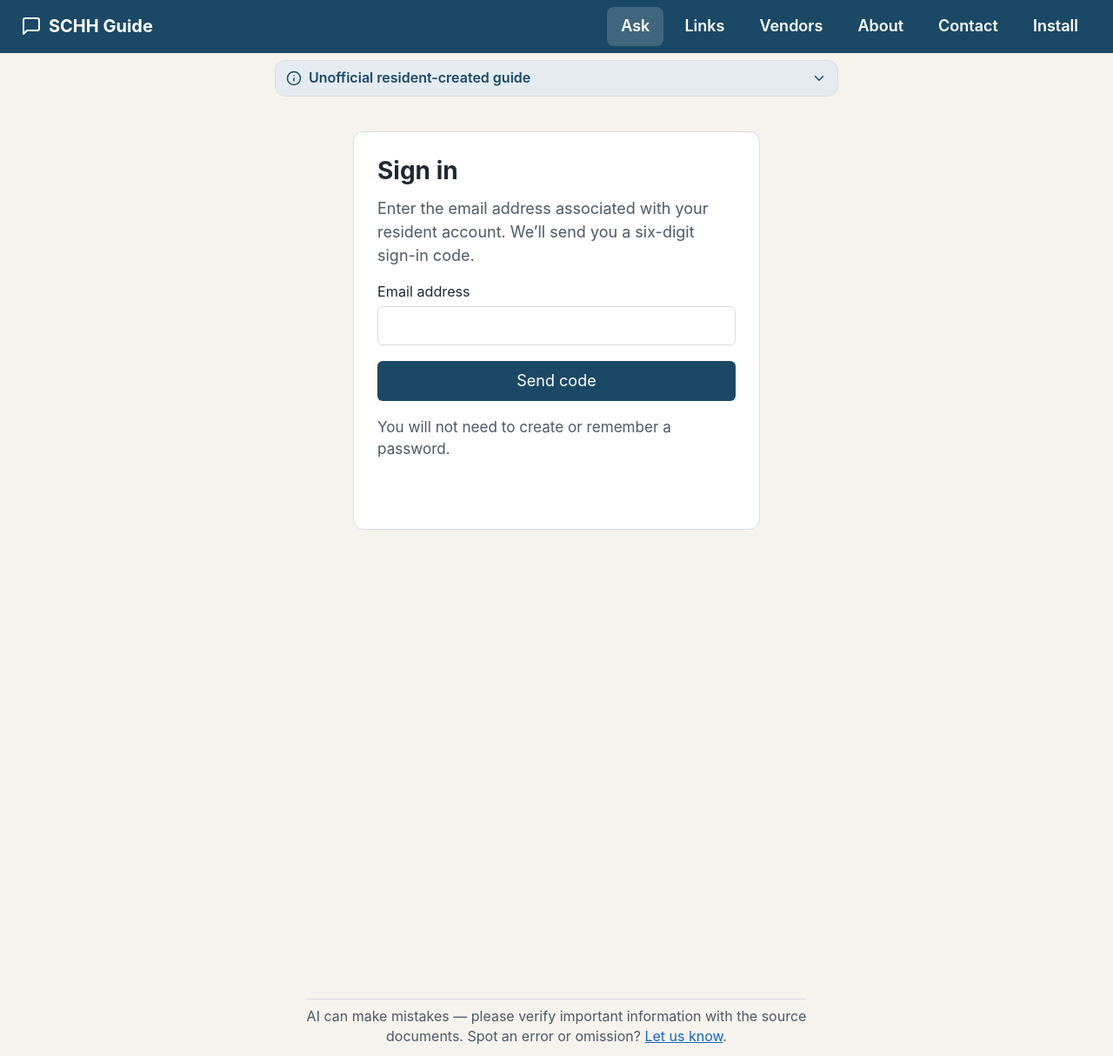
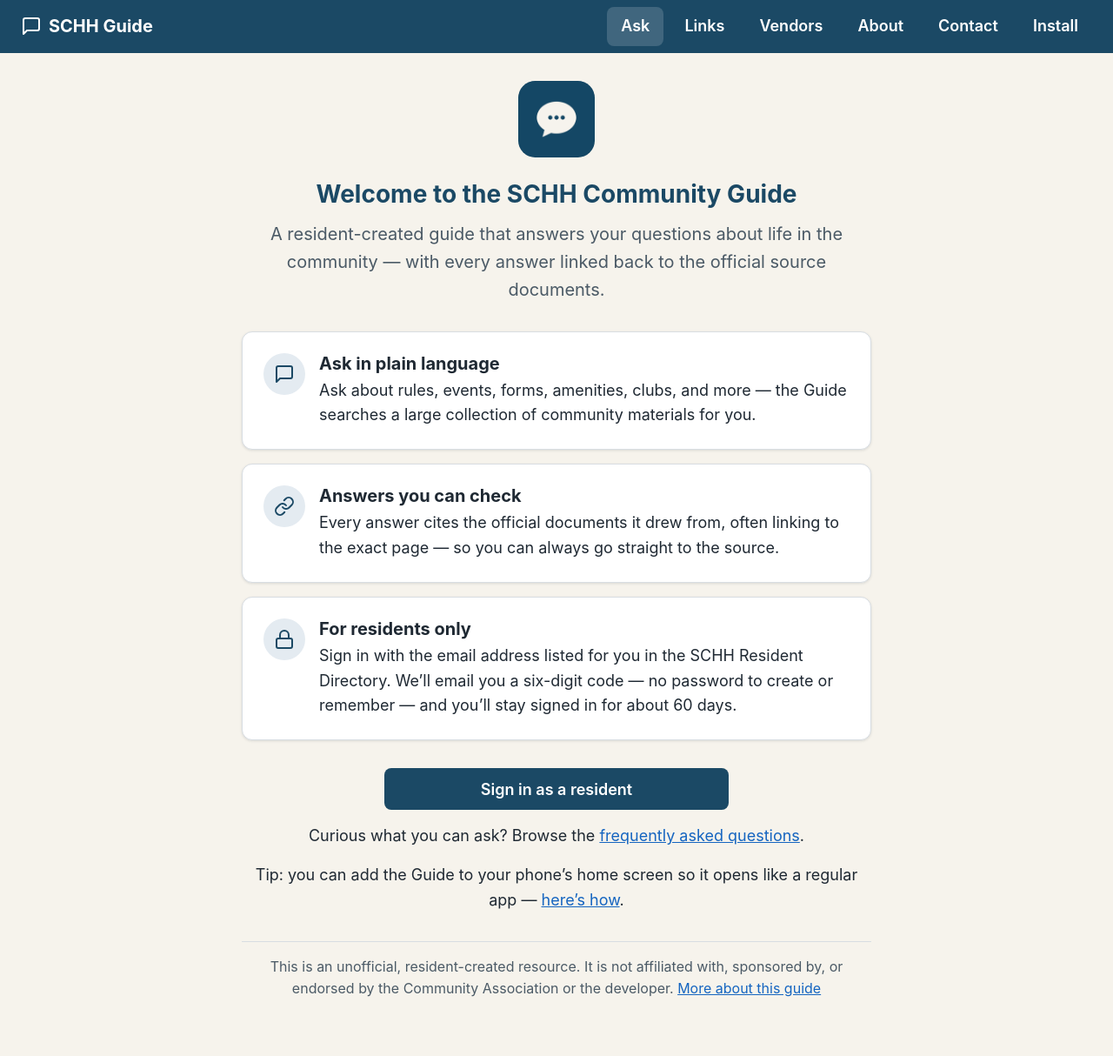
Before and after one commit to rsnyder/schh-info, a Jekyll site: the page built from index.html, in a window 1280 px wide. Shown: the whole page at 87% size. Built offline with Jekyll 4.4.1, drawn with Linux system fonts in a browser that asks for light colours.

Commit message:
Welcome landing view for signed-out visitors at /
New visitors to schh.info now see a welcome page: what the guide is
(leading with citation-linked answers), how resident sign-in works,
an FAQ pointer, the add-to-home-screen tip linking /install/, and
the unofficial disclaimer. Sign in as a resident reveals the chat.
Routing is client-side with no session round-trip: a localStorage
flag set when the chat component first reaches its signed-in state
sends returning residents straight to chat; ?q= FAQ links bypass the
welcome so questions still flow through sign-in. Welcome-signin taps
counted in Umami.

Co-Authored-By: Claude Fable 5 <noreply@anthropic.com>

```diff
--- a/css/app.css
+++ b/css/app.css
@@ -83,6 +83,8 @@ a:hover { color: var(--color-primary-strong); }
 
 img, svg { max-width: 100%; }
 .icon { width: 24px; height: 24px; flex: none; }
+
+[hidden] { display: none !important; }
 
 .skip-link {
   position: absolute; left: -9999px; top: 0; z-index: 100;
@@ -382,6 +384,43 @@ img, svg { max-width: 100%; }
   min-height: 0;
   display: flex; flex-direction: column;
 }
+/* The Ask page holds two swappable views; the chat one must preserve the
+   flex chain from <main> down to the message pane. */
+#chat-view {
+  display: flex; flex-direction: column;
+  flex: 1 1 auto; min-height: 0;
+}
+
+/* Welcome view for first-time (signed-out) visitors */
+.welcome {
+  max-width: 42em;
+  margin-inline: auto;
+  padding: var(--space-6) var(--space-4) var(--space-7);
+  text-align: center;
+}
+.welcome-icon {
+  width: 88px; height: 88px;
+  border-radius: 22%;
+  margin-bottom: var(--space-4);
+}
+.welcome h1 { font-size: var(--text-2xl); color: var(--color-primary); }
+.welcome-lede { font-size: var(--text-lg); color: var(--color-muted); }
+.welcome-points {
+  display: grid; gap: var(--space-4);
+  margin: var(--space-6) 0;
+  text-align: left;
+}
+.welcome-point { display: flex; gap: var(--space-4); align-items: flex-start; }
+.welcome-point .icon-badge { flex: none; }
+.welcome-point h2 { font-size: var(--text-lg); margin-bottom: var(--space-1); }
+.welcome-point p { margin: 0; }
+.welcome-extra { margin-top: var(--space-4); }
+.welcome-fineprint {
+  margin-top: var(--space-6);
+  padding-top: var(--space-4);
+  border-top: 1px solid var(--color-line);
+  font-size: var(--text-sm); color: var(--color-muted);
+}
 /* Disclaimer notice: starts as a full panel, collapses into a one-line
    pill the first time the resident scrolls or starts typing (small script
    in index.html — the chat pane scrolls internally, so a plain
--- a/index.html
+++ b/index.html
@@ -3,8 +3,63 @@ layout: app
 slug: ask
 fullscreen: true
 chat: true
-description: "Ask the SCHH Community Guide — AI-supported answers about community information, drawn from official sources. Residents only."
+description: "The SCHH Community Guide — a resident-created guide with AI-supported answers about community information, each linked back to official sources. Residents only."
 ---
+<div class="welcome" id="welcome-view" hidden>
+    <img class="welcome-icon" src="/img/icon-192.png" alt="">
+    <h1>Welcome to the SCHH Community Guide</h1>
+    <p class="welcome-lede">A resident-created guide that answers your
+       questions about life in the community &mdash; with every answer
+       linked back to the official source documents.</p>
+
+    <div class="welcome-points">
+        <div class="card welcome-point">
+            <span class="icon-badge">{% include icon.html name="chat" %}</span>
+            <div>
+                <h2>Ask in plain language</h2>
+                <p>Ask about rules, events, forms, amenities, clubs, and more
+                   &mdash; the Guide searches a large collection of community
+                   materials for you.</p>
+            </div>
+        </div>
+        <div class="card welcome-point">
+            <span class="icon-badge">{% include icon.html name="link" %}</span>
+            <div>
+                <h2>Answers you can check</h2>
+                <p>Every answer cites the official documents it drew from,
+                   often linking to the exact page &mdash; so you can always
+                   go straight to the source.</p>
+            </div>
+        </div>
+        <div class="card welcome-point">
+            <span class="icon-badge">{% include icon.html name="lock" %}</span>
+            <div>
+                <h2>For residents only</h2>
+                <p>Sign in with the email address listed for you in the SCHH
+                   Resident Directory. We&rsquo;ll email you a six-digit code
+                   &mdash; no password to create or remember &mdash; and
+                   you&rsquo;ll stay signed in for about 60 days.</p>
+            </div>
+        </div>
+    </div>
+
+    <button type="button" class="btn btn-block" id="welcome-signin">
+        Sign in as a resident
+    </button>
+
+    <p class="welcome-extra">Curious what you can ask? Browse the
+       <a href="/links/">frequently asked questions</a>.</p>
+    <p class="welcome-extra">Tip: you can add the Guide to your phone&rsquo;s
+       home screen so it opens like a regular app &mdash;
+       <a href="/install/">here&rsquo;s how</a>.</p>
+
+    <p class="welcome-fineprint">This is an unofficial, resident-created
+       resource. It is not affiliated with, sponsored by, or endorsed by the
+       Community Association or the developer.
+       <a href="/about/">More about this guide</a></p>
+</div>
+
+<div id="chat-view" hidden>
     <header class="ask-header">
         <h1 class="visually-hidden">Ask the Guide</h1>
         <div class="ask-notice" id="ask-notice" data-open="true">
@@ -33,9 +88,50 @@ description: "Ask the SCHH Community Guide — AI-supported answers about commun
         AI can make mistakes &mdash; please verify important information with the source
         documents. Spot an error or omission? <a href="/contact/">Let us know</a>.
     </footer>
+</div>
 
 <script>
 (function () {
+    /* -------- Landing vs chat.
+       New visitors get the welcome view; anyone who has reached the
+       signed-in chat on this device before (localStorage flag), or who
+       arrives with a ?q= question from the FAQ links, goes straight to
+       the chat view. The chat component initializes either way; the
+       moment it reaches its signed-in state we remember that and make
+       sure the chat view is showing (covers cleared storage, shared
+       links, etc.). */
+    var welcomeView = document.getElementById("welcome-view");
+    var chatView = document.getElementById("chat-view");
+    var KNOWN = "guide-known-resident";
+
+    function showChat() { welcomeView.hidden = true; chatView.hidden = false; }
+    function showWelcome() { welcomeView.hidden = false; chatView.hidden = true; }
+
+    var known = false;
+    try { known = !!localStorage.getItem(KNOWN); } catch (e) {}
+    if (known || new URLSearchParams(location.search).get("q")) {
+        showChat();
+    } else {
+        showWelcome();
+    }
+
+    document.getElementById("welcome-signin").addEventListener("click", function () {
+        if (window.umami) { window.umami.track("welcome-sign-in"); }
+        showChat();
+    });
+
+    var observer = new MutationObserver(function () {
+        var wrap = document.querySelector('[data-ga="chatWrap"]');
+        if (wrap && !wrap.classList.contains("ga-hidden")) {
+            try { localStorage.setItem(KNOWN, "1"); } catch (e) {}
+            showChat();
+            observer.disconnect();
+        }
+    });
+    observer.observe(document.getElementById("guide-app"),
+        { attributes: true, subtree: true, attributeFilter: ["class"] });
+
+    /* -------- Disclaimer notice (chat view). */
     var notice = document.getElementById("ask-notice");
     var line = notice.querySelector(".ask-notice-line");
 
```
Also changed, not shown: other parts of index.html (+2 -2 lines). Lines whose indentation alone changed are shown as unchanged.
